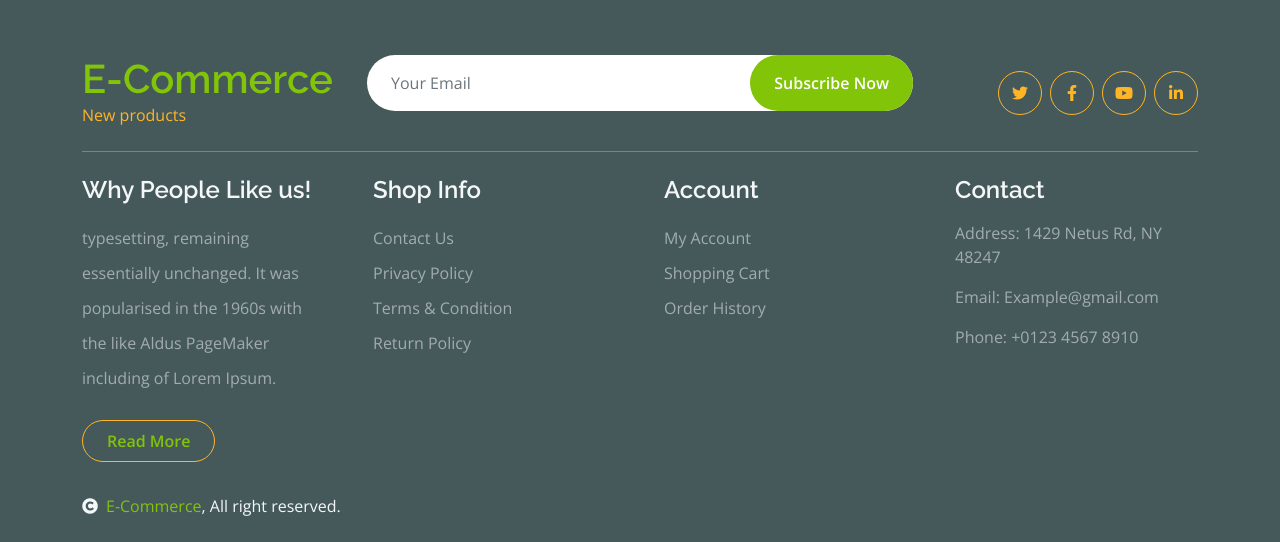
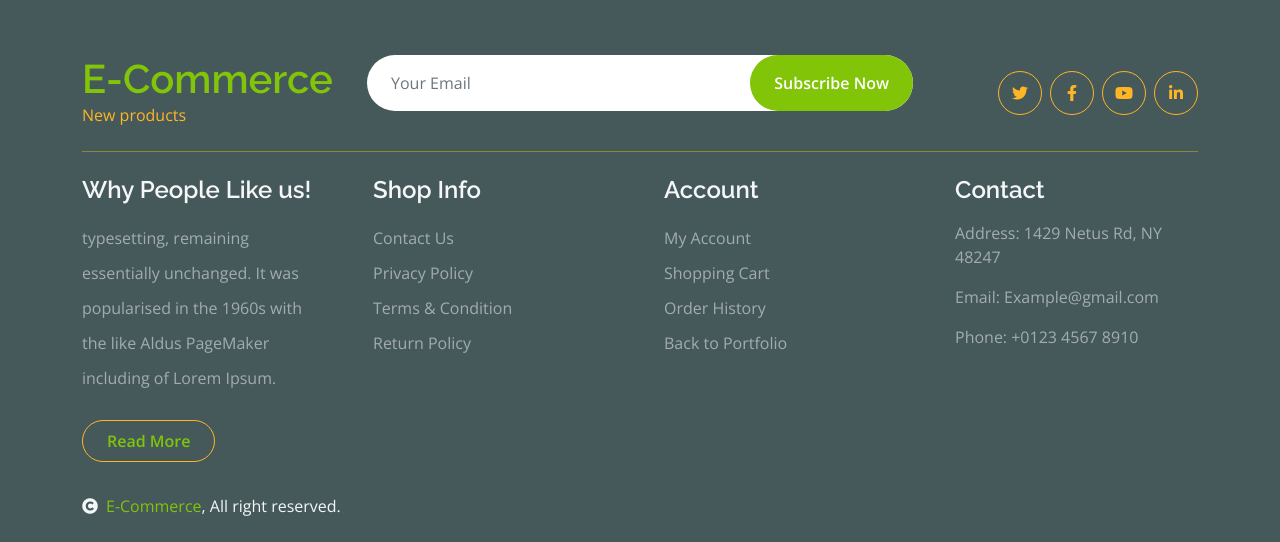
Before and after one commit to MihirPatel395/E-Comm-django, a Django app: page /Profile/ in a window 1280 px wide. Shown: the part 335-877 px from the top of the page. Run offline with Django 4.2, Linux system fonts and the light colour scheme; some libraries are stand-ins or nearby versions.

Commit message:
add portfolio link footer.html

```diff
--- a/templates/footer.html
+++ b/templates/footer.html
@@ -84,6 +84,7 @@
           <a class="btn-link" href="{% url 'profile' %}">My Account</a>
           <a class="btn-link" href="{% url 'cart' %}">Shopping Cart</a>
           <a class="btn-link" href="{% url 'order' %}">Order History</a>
+          <a class="btn-link" href="https://mihir-patel-portfolio.vercel.app/">Back to Portfolio</a>
         </div>
       </div>
       <div class="col-lg-3 col-md-6">
```
